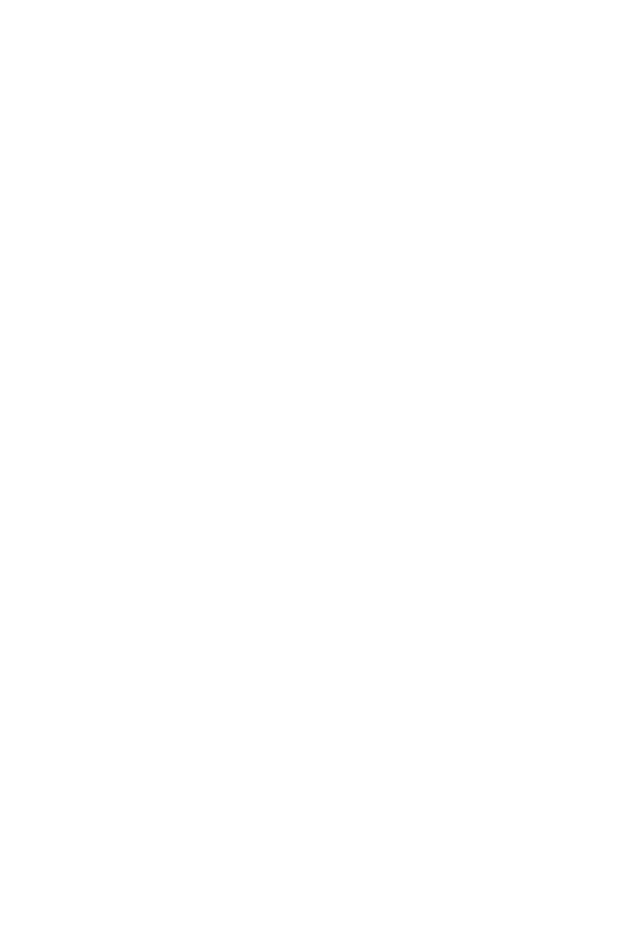
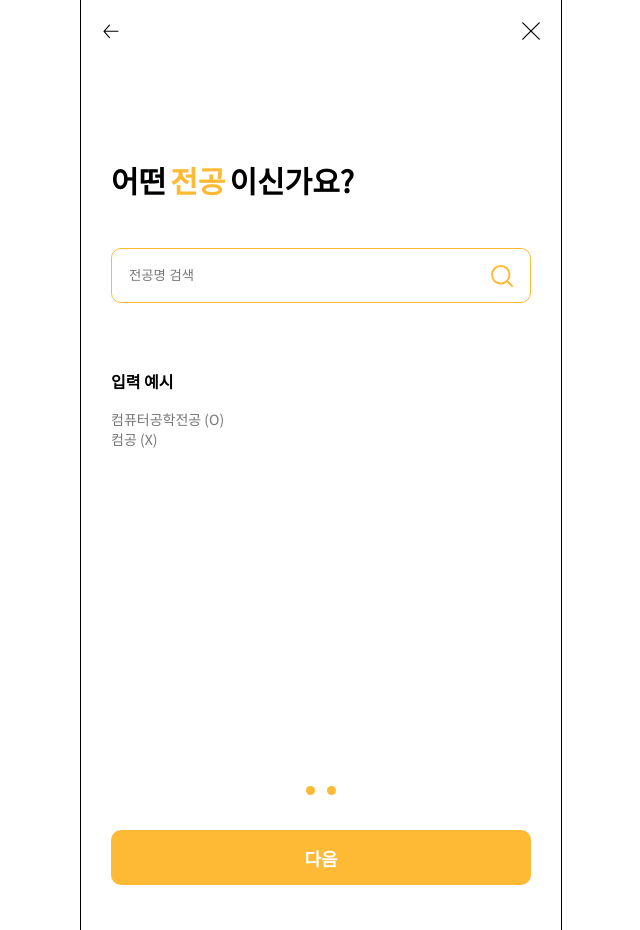
Before and after one commit to sieun1002/BapZip-Frontend, a React (Create React App) app: page /SineUp/Select_Major in a window 1280 px wide. Before the commit this address had no page. Shown: the whole page, without its empty margins (319-959 px from the left). Before the commit the page ends 800 px from the top, so only its background shows below. Built offline with nearby package versions, Linux system fonts and the light colour scheme.

Commit message:
feat: SelecMajor 완성

```diff
--- a/src/App.js
+++ b/src/App.js
@@ -5,6 +5,7 @@ import Login1 from "./pages/Login1";
 import Login2 from "./components/Login/Login2";
 import SineUp from "./components/Login/SineUp";
 import SelectSchool from "./components/Login/SelectSchool";
+import SelectMajor from "./components/Login/SelectMajor";
 
 // BottomNav2---------------------------------------------------------------
 import Ad from "./components/BottomNav2/Ad";
@@ -29,6 +30,7 @@ function App() {
           <Route path="/Login2" element={<Login2 />} />
           <Route path="/SineUp" element={<SineUp />} />
           <Route path="/SineUp/Select_School" element={<SelectSchool />} />
+          <Route path="/SineUp/Select_Major" element={<SelectMajor />} />
         </Routes>
       </BrowserRouter>
     </div>
--- a/src/components/Login/SelectMajor.jsx
+++ b/src/components/Login/SelectMajor.jsx
@@ -14,45 +14,52 @@ import {
   ExP2,
   CircleImgDiv,
   CircleImage,
+  ArrowLeftImage,
 } from "../../styles/Select.style";
 
 import { Link } from "react-router-dom";
 
+import arrowLeft from "../../images/Login/arrowLeft.svg";
 import X from "../../images/Login/X.svg";
 import search from "../../images/Login/search.svg";
 import yellowCircle from "../../images/Login/yellowCircle.svg";
-import grayCircle from "../../images/Login/grayCircle.svg";
 
 export default function SelectSchool() {
   return (
     <BodyDiv>
       <WrapperDiv>
         <Div height="100%">
-          <HeaderDiv justifyContent="flex-end">
-            <XImage src={X} alt="X" />
+          <HeaderDiv justifyContent="space-between">
+            <Link to="/SineUp/Select_school">
+              <ArrowLeftImage src={arrowLeft} alt="arrowLeft" />
+            </Link>
+
+            <Link to="/SineUp">
+              <XImage src={X} alt="X" />
+            </Link>
           </HeaderDiv>
 
           <MainPDiv>
+            <MainP></MainP>
             <MainP>
-              어느 <Highlight>학교</Highlight>에
+              어떤 <Highlight> 전공 </Highlight>이신가요?
             </MainP>
-            <MainP>다니고 계신가요?</MainP>
           </MainPDiv>
 
           <SearchBoxDiv>
-            <SearchBox placeholder="학교명 검색" name="school_name" />
+            <SearchBox placeholder="전공명 검색" name="school_name" />
             <SearchImag src={search} alt="search" />
           </SearchBoxDiv>
 
           <ExPDiv>
             <ExP1>입력 예시</ExP1>
-            <ExP2>덕성여자대학교 (O)</ExP2>
-            <ExP2>덕성여대 (X)</ExP2>
+            <ExP2>컴퓨터공학전공 (O)</ExP2>
+            <ExP2>컴공 (X)</ExP2>
           </ExPDiv>
 
           <CircleImgDiv>
             <CircleImage src={yellowCircle} />
-            <CircleImage src={grayCircle} />
+            <CircleImage src={yellowCircle} />
           </CircleImgDiv>
 
           {/* <Submit
@@ -62,8 +69,15 @@ export default function SelectSchool() {
             marginBottom="30px"
           /> */}
 
-          <Link to="#" style={{ textDecoration: "none" }}>
-            <Submit type="submit" value="다음" marginBottom="30px" />
+          <Link
+            to="/SineUp/Select_major"
+            style={{
+              textDecoration: "none",
+              marginBottom: "30px",
+              cursor: "default",
+            }}
+          >
+            <Submit type="submit" value="다음" />
           </Link>
         </Div>
       </WrapperDiv>
--- a/src/components/Login/SelectSchool.jsx
+++ b/src/components/Login/SelectSchool.jsx
@@ -29,7 +29,9 @@ export default function SelectSchool() {
       <WrapperDiv>
         <Div height="100%">
           <HeaderDiv justifyContent="flex-end">
-            <XImage src={X} alt="X" />
+            <Link to="/SineUp">
+              <XImage src={X} alt="X" />
+            </Link>
           </HeaderDiv>
 
           <MainPDiv>
@@ -62,8 +64,15 @@ export default function SelectSchool() {
             marginBottom="30px"
           /> */}
 
-          <Link to="#" style={{ textDecoration: "none" }}>
-            <Submit type="submit" value="다음" marginBottom="30px" />
+          <Link
+            to="/SineUp/Select_major"
+            style={{
+              textDecoration: "none",
+              marginBottom: "30px",
+              cursor: "default",
+            }}
+          >
+            <Submit type="submit" value="다음" />
           </Link>
         </Div>
       </WrapperDiv>
--- a/src/styles/Login2.style.jsx
+++ b/src/styles/Login2.style.jsx
@@ -109,6 +109,8 @@ export const Submit = styled.input`
   font-size: 18px;
   font-weight: 700;
   color: #ffffff;
+
+  cursor: pointer;
 `;
 
 export const SearchDiv = styled.div`
--- a/src/styles/Select.style.jsx
+++ b/src/styles/Select.style.jsx
@@ -4,6 +4,13 @@ const flexCenter = () => `
   display: flex;
   justify-content: center;
   align-items: center;
+`;
+
+export const ArrowLeftImage = styled.img`
+  width: 40px;
+  height: 18.15px;
+  padding-left: 20px;
+  box-sizing: border-box;
 `;
 
 export const XImage = styled.img`
@@ -34,6 +41,7 @@ export const MainP = styled.div`
 
 export const Highlight = styled.div`
   color: #ffba35;
+  margin: 0 4px;
 `;
 
 export const SearchBoxDiv = styled.div`
```
